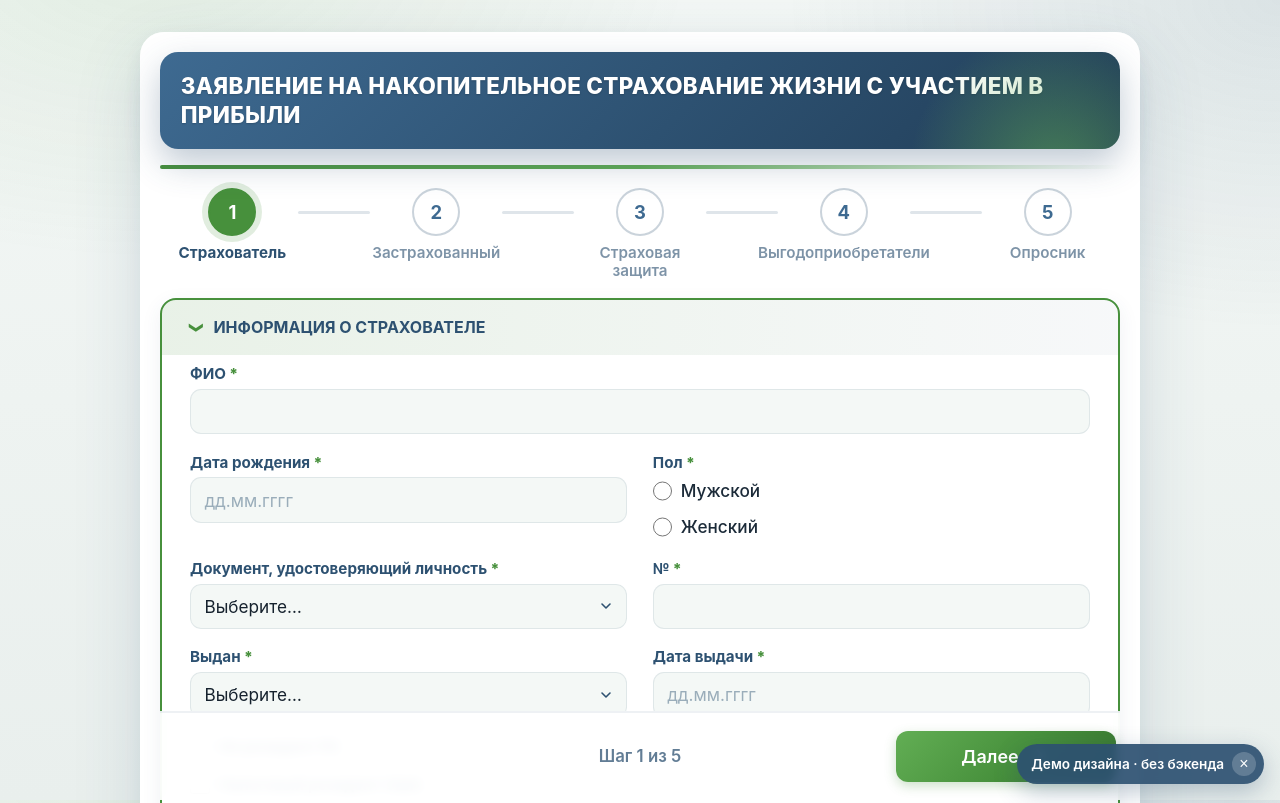
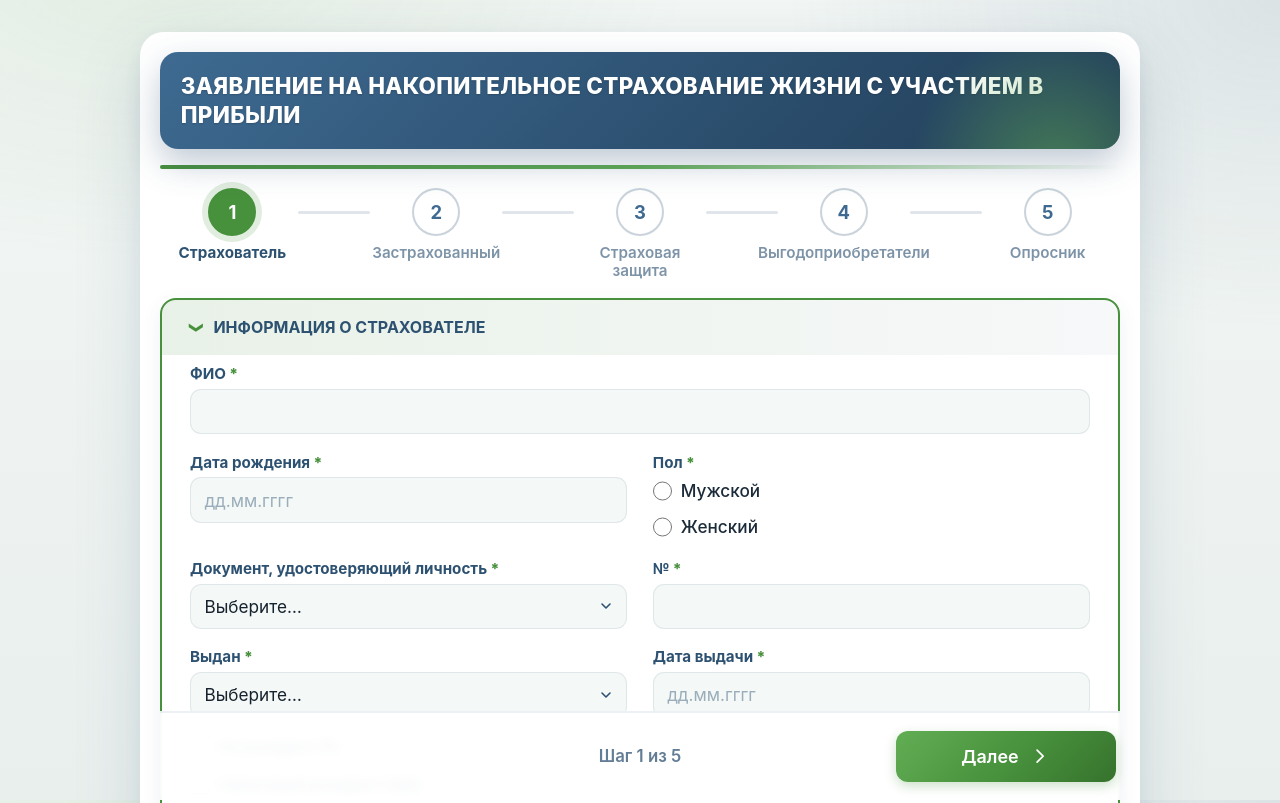
Before and after one commit to Savage070L/nsj-form-preview, a plain HTML site: page index.html in a window 1280 px wide. Shown: the top 803 px of the page. Drawn offline with Linux system fonts and the light colour scheme.

Commit message:
Remove demo chip from corner
Co-Authored-By: Claude Opus 4.8 <noreply@anthropic.com>

```diff
--- a/index.html
+++ b/index.html
@@ -12,11 +12,6 @@
 <body>
     <div class="container" id="app"><!-- форма рендерится в app.js --></div>
 
-    <div class="preview-chip" id="previewChip" title="Это статичная демонстрация дизайна формы. Бэкенд не подключён — введённые данные никуда не отправляются.">
-        <span>Демо дизайна · без бэкенда</span>
-        <button type="button" aria-label="Скрыть" onclick="this.parentElement.remove()">×</button>
-    </div>
-
     <script src="app.js"></script>
 </body>
 </html>
```
